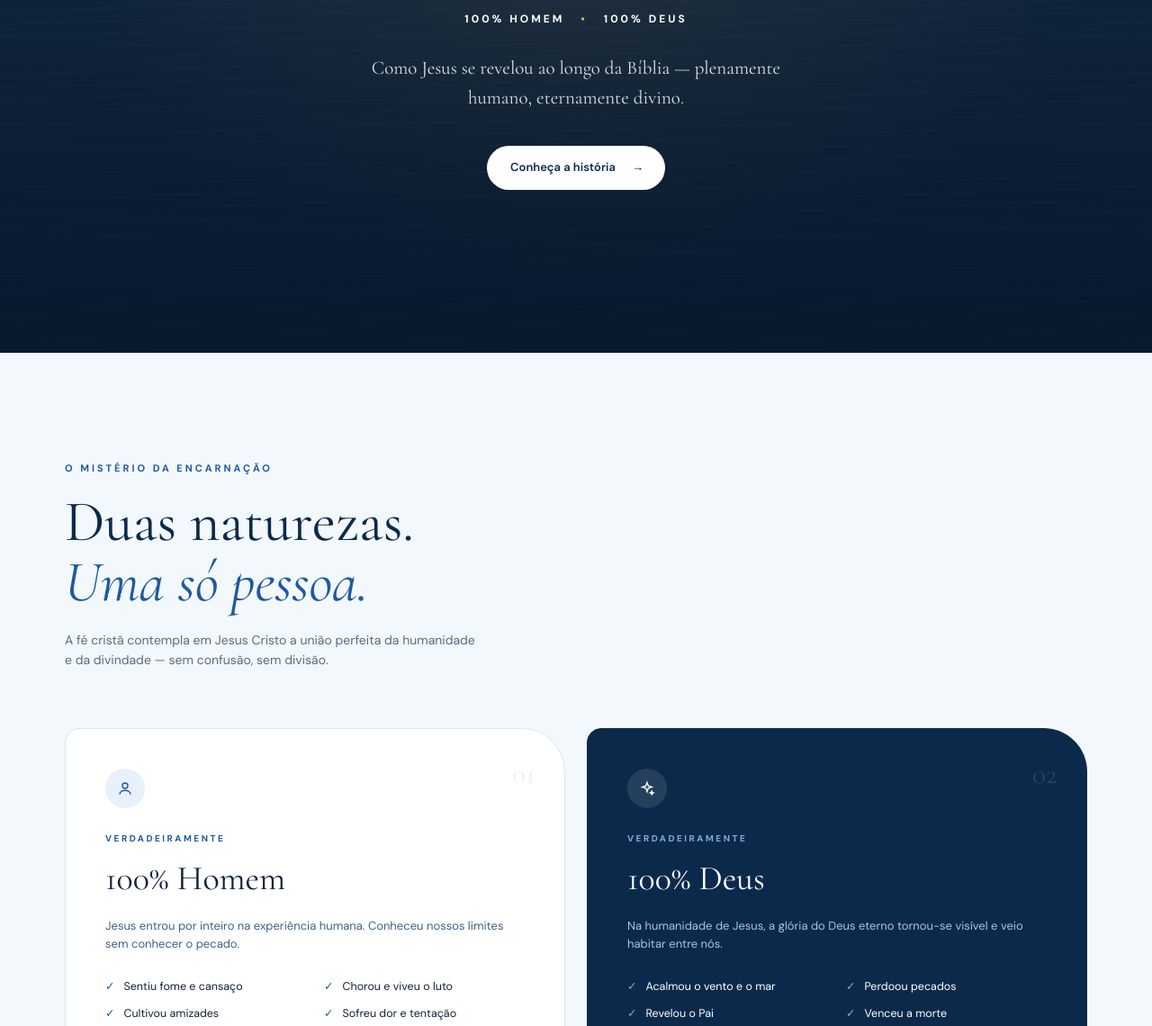
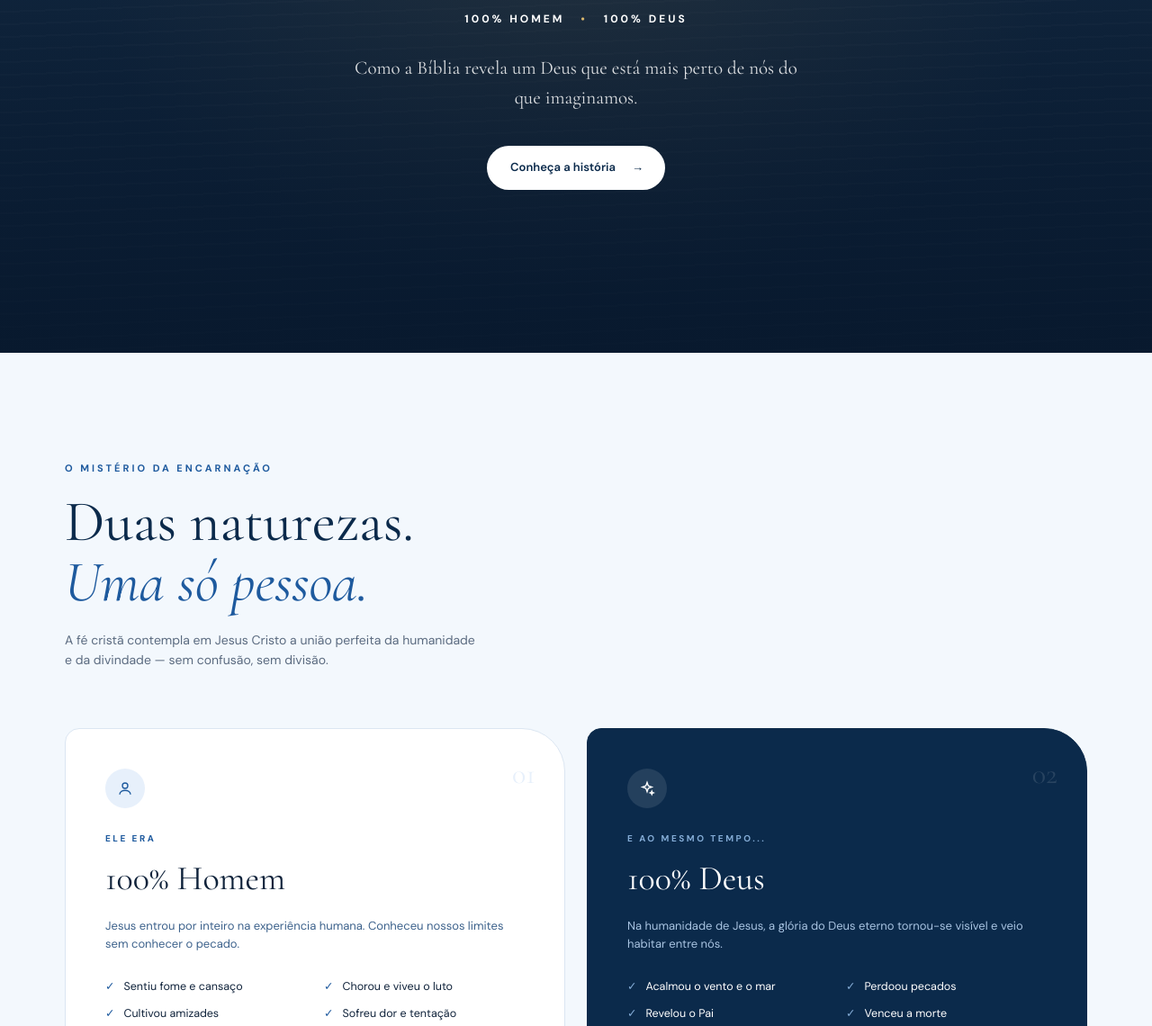
Before and after one commit to ThayssaMarques/Projeto-Individual, a website: page web-data-viz/public/index.html in a window 1280 px wide. Shown: the part 408-1548 px from the top of the page at 90% size. Drawn offline with nearby package versions, Linux system fonts and the light colour scheme.

Commit message:
alterando alguns textos

```diff
--- a/web-data-viz/public/index.html
+++ b/web-data-viz/public/index.html
@@ -3,9 +3,9 @@
 <html lang="pt-BR">
 
 <head>
-    <!-- charset UTF-8: permite acentos e caracteres como ç, ã, é -->
+
     <meta charset="UTF-8">
-    <!-- viewport: faz o site se ajustar à largura do celular (essencial para responsividade) -->
+
     <meta name="viewport" content="width=device-width, initial-scale=1.0">
     <title>O Homem-Deus</title>
 
@@ -72,7 +72,7 @@
             <p class="hero-naturezas">100% HOMEM <span class="ponto">•</span> 100% DEUS</p>
 
             <p class="hero-subtitulo">
-                Como Jesus se revelou ao longo da Bíblia — plenamente humano, eternamente divino.
+                Como a Bíblia revela um Deus que está mais perto de nós do que imaginamos.
             </p>
 
             <!-- Botão que rola até a próxima seção -->
@@ -80,10 +80,6 @@
         </div>
     </section>
 
-
-    <!-- =====================================================
-         SEÇÃO 2 — DUAS NATUREZAS (os dois cards)
-         ===================================================== -->
     <section class="naturezas" id="naturezas">
         <div class="container">
 
@@ -96,17 +92,17 @@
 
             <div class="cards-naturezas">
 
-                <!-- CARD 01 — 100% Homem (fundo branco) -->
+
                 <article class="card-natureza">
                     <span class="card-numero">01</span>
-                    <!-- Ícone de pessoa desenhado em SVG (desenho feito com código) -->
+
                     <div class="card-icone">
                         <svg width="18" height="18" viewBox="0 0 24 24" fill="none" stroke="currentColor" stroke-width="1.8">
                             <circle cx="12" cy="8" r="4"></circle>
                             <path d="M4 21c0-4 4-6 8-6s8 2 8 6"></path>
                         </svg>
                     </div>
-                    <p class="card-rotulo">Verdadeiramente</p>
+                    <p class="card-rotulo">Ele era</p>
                     <h3 class="card-titulo">100% Homem</h3>
                     <p class="card-texto">
                         Jesus entrou por inteiro na experiência humana. Conheceu nossos limites
@@ -137,7 +133,7 @@
                             <path d="M19 16l.7 1.8 1.8.7-1.8.7-.7 1.8-.7-1.8-1.8-.7 1.8-.7z"></path>
                         </svg>
                     </div>
-                    <p class="card-rotulo">Verdadeiramente</p>
+                    <p class="card-rotulo">E ao mesmo tempo...</p>
                     <h3 class="card-titulo">100% Deus</h3>
                     <p class="card-texto">
                         Na humanidade de Jesus, a glória do Deus eterno tornou-se visível e veio
@@ -162,11 +158,6 @@
     </section>
 
 
-    <!-- =====================================================
-         SEÇÃO 3 — A HUMANIDADE DE CRISTO (jornada em 5 capítulos)
-         Cada capítulo tem: uma linha clicável (button) e um detalhe escondido.
-         O JavaScript adiciona/remove a classe "aberto" para mostrar o detalhe.
-         ===================================================== -->
     <section class="humanidade" id="humanidade">
         <div class="container">
 
@@ -594,9 +585,6 @@
     </section>
 
 
-    <!-- =====================================================
-         RODAPÉ
-         ===================================================== -->
     <footer class="rodape">
         <div class="container rodape-grid">
             <div>
@@ -630,11 +618,7 @@
     </footer>
 
 
-    <!-- =====================================================
-         JANELA (MODAL) DO VERSÍCULO
-         Fica escondida. Quando clicamos numa referência, o JavaScript
-         coloca o texto aqui dentro e adiciona a classe "aberto".
-         ===================================================== -->
+
     <div class="modal-fundo" id="modalVersiculo" onclick="clicarFundoModal(event)">
         <div class="modal-caixa">
             <button class="modal-fechar" onclick="fecharVersiculo()" aria-label="Fechar">×</button>
@@ -646,14 +630,10 @@
     </div>
 
 
-    <!-- SCRIPTS no fim do body: assim o HTML já existe quando o JS rodar.
-         1º a biblioteca Chart.js (vinda da internet), 2º o nosso script. -->
+
     <script src="https://cdn.jsdelivr.net/npm/chart.js@4.4.1/dist/chart.umd.min.js"></script>
     <script src="script.js"></script>
-        <!-- =====================================================
-         JANELA (MODAL) DO VERSÍCULO
-         Fica escondida. Quando clicamos numa referência, o JavaScript
-         coloca o texto aqui dentro e adiciona a classe "aberto".
+
 
 </body>
 
```
